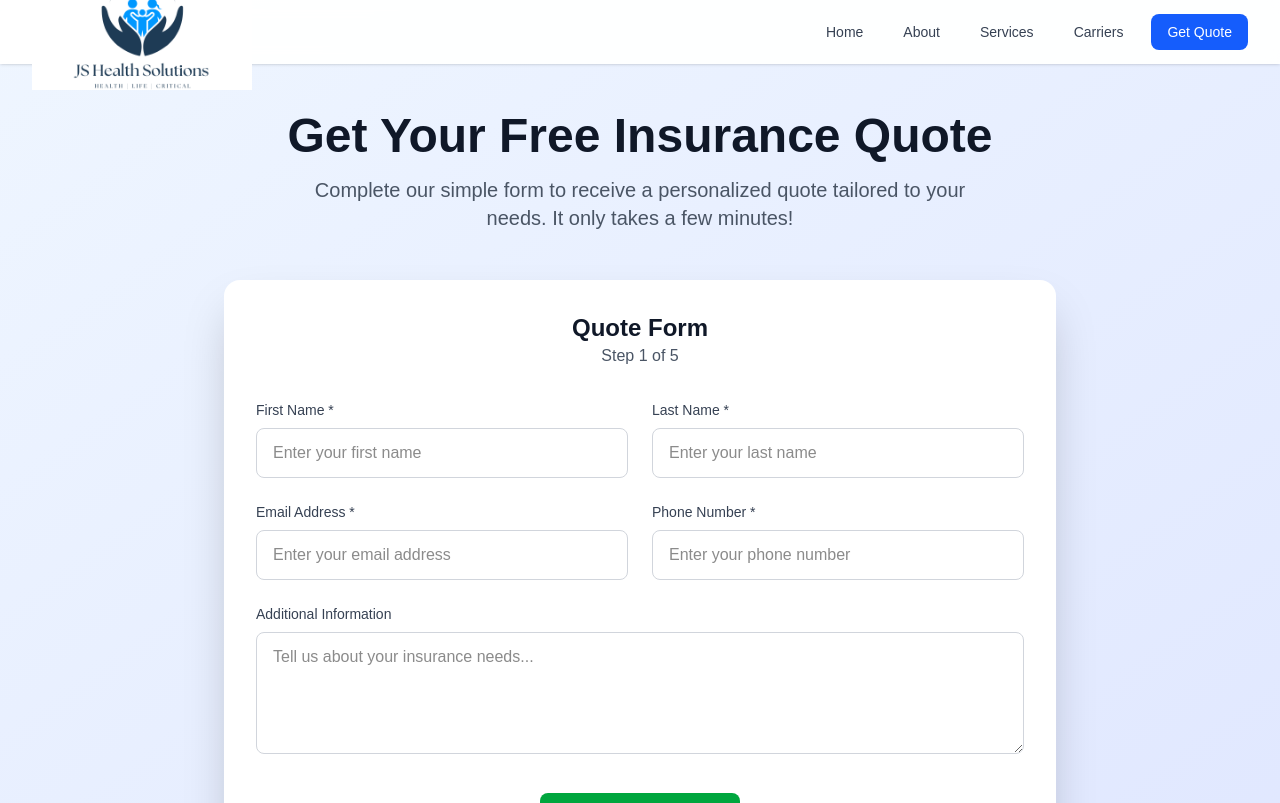
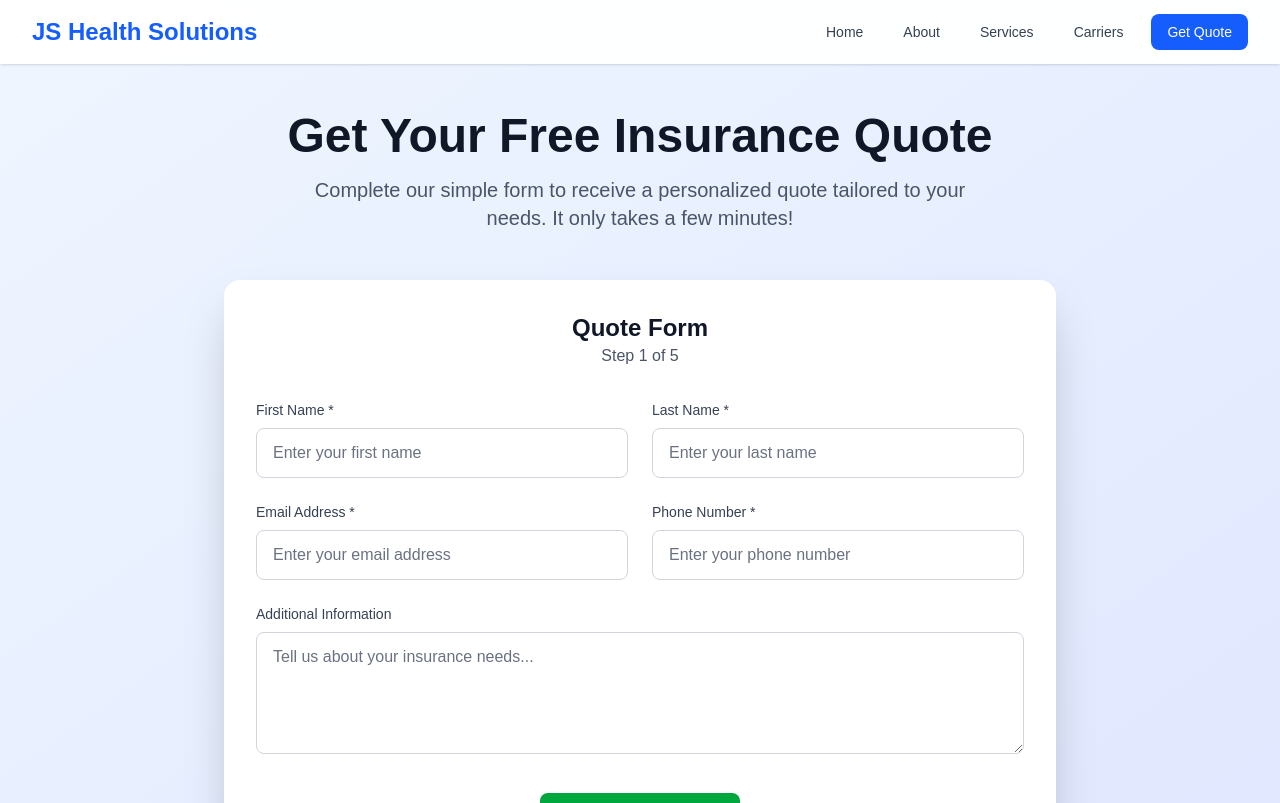
Before and after one commit to SamuelPetrucci/austin_wooddruf_webpage, a Next.js app: page /quote in a window 1280 px wide. Shown: the top 803 px of the page. Built offline with nearby package versions, Linux system fonts and the light colour scheme.

Commit message:
Fix Mac text visibility issue and replace logo with text-based navigation

```diff
--- a/src/app/quote/page.tsx
+++ b/src/app/quote/page.tsx
@@ -248,7 +248,7 @@
                       value={formData.firstName}
                       onChange={handleInputChange}
                       required
-                      className="w-full px-4 py-3 border border-gray-300 rounded-lg focus:ring-2 focus:ring-blue-500 focus:border-transparent"
+                      className="w-full px-4 py-3 border border-gray-300 rounded-lg focus:ring-2 focus:ring-blue-500 focus:border-transparent text-gray-900 placeholder-gray-500"
                       placeholder="Enter your first name"
                     />
                   </div>
@@ -263,7 +263,7 @@
                       value={formData.lastName}
                       onChange={handleInputChange}
                       required
-                      className="w-full px-4 py-3 border border-gray-300 rounded-lg focus:ring-2 focus:ring-blue-500 focus:border-transparent"
+                      className="w-full px-4 py-3 border border-gray-300 rounded-lg focus:ring-2 focus:ring-blue-500 focus:border-transparent text-gray-900 placeholder-gray-500"
                       placeholder="Enter your last name"
                     />
                   </div>
@@ -281,7 +281,7 @@
                       value={formData.email}
                       onChange={handleInputChange}
                       required
-                      className="w-full px-4 py-3 border border-gray-300 rounded-lg focus:ring-2 focus:ring-blue-500 focus:border-transparent"
+                      className="w-full px-4 py-3 border border-gray-300 rounded-lg focus:ring-2 focus:ring-blue-500 focus:border-transparent text-gray-900 placeholder-gray-500"
                       placeholder="Enter your email address"
                     />
                   </div>
@@ -296,7 +296,7 @@
                       value={formData.phone}
                       onChange={handleInputChange}
                       required
-                      className="w-full px-4 py-3 border border-gray-300 rounded-lg focus:ring-2 focus:ring-blue-500 focus:border-transparent"
+                      className="w-full px-4 py-3 border border-gray-300 rounded-lg focus:ring-2 focus:ring-blue-500 focus:border-transparent text-gray-900 placeholder-gray-500"
                       placeholder="Enter your phone number"
                     />
                   </div>
@@ -312,7 +312,7 @@
                     value={formData.additionalInfo}
                     onChange={handleInputChange}
                     rows={4}
-                    className="w-full px-4 py-3 border border-gray-300 rounded-lg focus:ring-2 focus:ring-blue-500 focus:border-transparent"
+                    className="w-full px-4 py-3 border border-gray-300 rounded-lg focus:ring-2 focus:ring-blue-500 focus:border-transparent text-gray-900 placeholder-gray-500"
                     placeholder="Tell us about your insurance needs..."
                   />
                 </div>
--- a/src/components/sections/Navigation.tsx
+++ b/src/components/sections/Navigation.tsx
@@ -2,7 +2,6 @@
 
 import { useState } from 'react';
 import Link from 'next/link';
-import Image from 'next/image';
 import { usePathname } from 'next/navigation';
 
 export default function Navigation() {
@@ -31,14 +30,9 @@
           <div className="flex items-center">
             <div className="flex-shrink-0">
               <Link href="/" className="flex items-center hover:opacity-80 transition-opacity">
-                <Image
-                  src="/logo.png"
-                  alt="Jordan Health Solutions"
-                  width={220}
-                  height={55}
-                  className="object-contain"
-                  priority
-                />
+                <div className="text-2xl font-bold text-blue-600">
+                  JS Health Solutions
+                </div>
               </Link>
             </div>
           </div>
```
